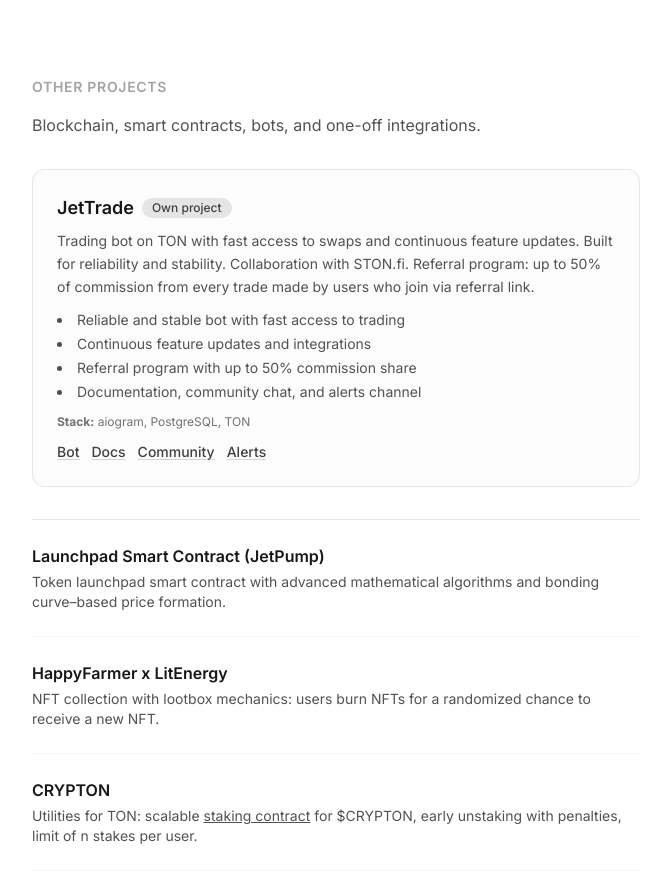
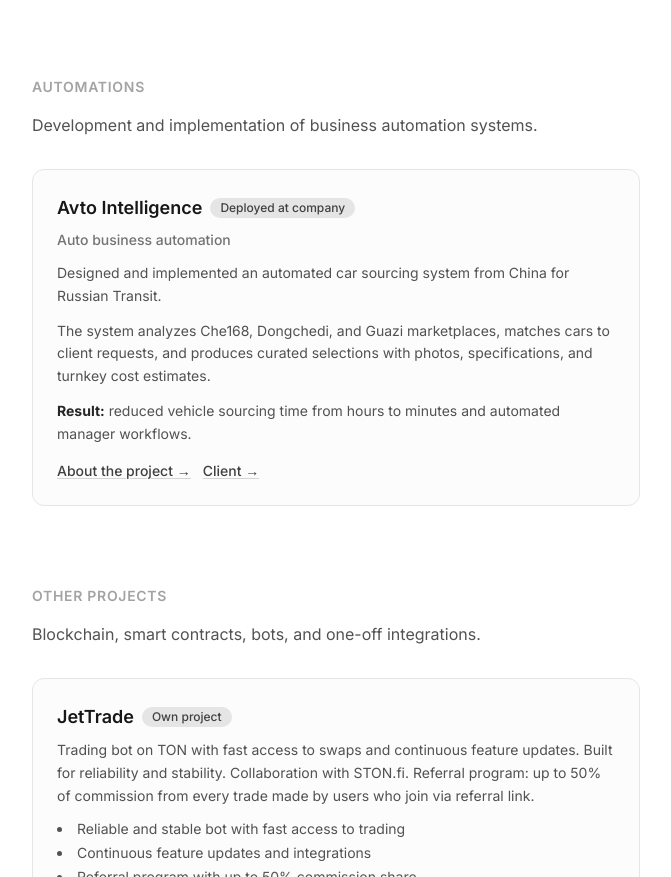
Before and after one commit to taiakindaniil/taiakindaniil.github.io, a plain HTML site: page index.html in a window 1280 px wide. Shown: the part 3759-4636 px from the top of the page, without its empty margins (304-975 px from the left). Drawn offline with nearby package versions, Linux system fonts and the light colour scheme.

Commit message:
feat: automation

```diff
--- a/index.html
+++ b/index.html
@@ -86,6 +86,7 @@
                 <a href="#about" class="nav-link rounded px-4 py-3 text-lg font-medium text-neutral-700 transition hover:bg-neutral-100 hover:text-neutral-900">About</a>
                 <a href="#skills" class="nav-link rounded px-4 py-3 text-lg font-medium text-neutral-700 transition hover:bg-neutral-100 hover:text-neutral-900">Skills &amp; Interests</a>
                 <a href="#mini-apps" class="nav-link rounded px-4 py-3 text-lg font-medium text-neutral-700 transition hover:bg-neutral-100 hover:text-neutral-900">Telegram Mini Apps</a>
+                <a href="#automations" class="nav-link rounded px-4 py-3 text-lg font-medium text-neutral-700 transition hover:bg-neutral-100 hover:text-neutral-900">Automations</a>
                 <a href="#projects" class="nav-link rounded px-4 py-3 text-lg font-medium text-neutral-700 transition hover:bg-neutral-100 hover:text-neutral-900">Other Projects</a>
                 <a href="#opensource" class="nav-link rounded px-4 py-3 text-lg font-medium text-neutral-700 transition hover:bg-neutral-100 hover:text-neutral-900">Open Source</a>
             </nav>
@@ -230,6 +231,32 @@
                     </div>
                 </section>
 
+                <section id="automations" class="scroll-mt-24">
+                    <h2 class="text-sm font-semibold uppercase tracking-wider text-neutral-400">Automations</h2>
+                    <p class="mt-4 text-neutral-600">Development and implementation of business automation systems.</p>
+
+                    <article class="mt-8 rounded-xl border border-neutral-200 bg-neutral-50/50 p-6">
+                        <div class="flex flex-wrap items-center gap-2">
+                            <h3 class="text-lg font-semibold text-neutral-900">Avto Intelligence</h3>
+                            <span class="rounded-full bg-neutral-200 px-2.5 py-0.5 text-xs font-medium text-neutral-700">Deployed at company</span>
+                        </div>
+                        <p class="mt-2 text-sm font-medium text-neutral-500">Auto business automation</p>
+                        <p class="mt-3 text-neutral-600 text-sm leading-relaxed">
+                            Designed and implemented an automated car sourcing system from China for Russian Transit.
+                        </p>
+                        <p class="mt-3 text-neutral-600 text-sm leading-relaxed">
+                            The system analyzes Che168, Dongchedi, and Guazi marketplaces, matches cars to client requests, and produces curated selections with photos, specifications, and turnkey cost estimates.
+                        </p>
+                        <p class="mt-3 text-sm text-neutral-600 leading-relaxed">
+                            <strong class="text-neutral-800">Result:</strong> reduced vehicle sourcing time from hours to minutes and automated manager workflows.
+                        </p>
+                        <div class="mt-4 flex flex-wrap gap-3">
+                            <a href="https://avto-intelligence.github.io" target="_blank" rel="noopener noreferrer" class="text-sm font-medium text-neutral-700 underline decoration-neutral-300 underline-offset-2 hover:decoration-neutral-500">About the project →</a>
+                            <a href="https://rustransit.pro" target="_blank" rel="noopener noreferrer" class="text-sm font-medium text-neutral-700 underline decoration-neutral-300 underline-offset-2 hover:decoration-neutral-500">Client →</a>
+                        </div>
+                    </article>
+                </section>
+
                 <section id="projects" class="scroll-mt-24">
                     <h2 class="text-sm font-semibold uppercase tracking-wider text-neutral-400">Other Projects</h2>
                     <p class="mt-4 text-neutral-600">Blockchain, smart contracts, bots, and one-off integrations.</p>
@@ -363,7 +390,7 @@
                 if (e.target === overlay) closeMenu();
             });
 
-            var revealTargets = document.querySelectorAll('#mini-apps article, #projects article, #projects li');
+            var revealTargets = document.querySelectorAll('#mini-apps article, #projects article, #projects li, #automations article');
             var prefersReducedMotion = window.matchMedia('(prefers-reduced-motion: reduce)').matches;
 
             if (!prefersReducedMotion && 'IntersectionObserver' in window) {
```
